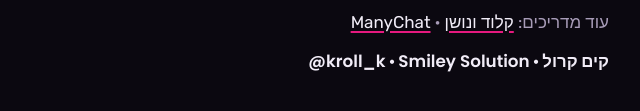
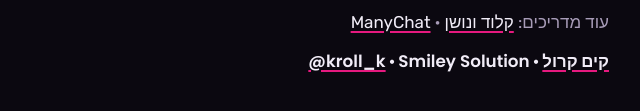
Before and after one commit to krollkim/NOTIONGUIDE, a plain HTML site: page higgsfield/index.html in a window 1280 px wide. Shown: the part 8252-8363 px from the top of the page, 331-971 px from the left. Drawn offline with Linux system fonts and the light colour scheme.

Commit message:
feat: link signature to Instagram in all guides

```diff
--- a/higgsfield/index.html
+++ b/higgsfield/index.html
@@ -303,7 +303,7 @@ footer p{margin:0 0 .6em}
   <footer>
     <p>רוצים שקלוד יקרא את ערכת המותג שלכם לפני שהוא מייצר? <a href="/notion/">המדריך לחיבור קלוד לנושן</a>.</p>
     <p>עוד מדריכים: <a href="/notion/">קלוד ונושן</a> · <a href="/manychat/">ManyChat</a></p>
-    <p class="sig">קים קרול · <span class="en">Smiley Solution</span> · <span class="en">@kroll_k</span></p>
+    <p class="sig"><a href="https://www.instagram.com/kroll_k/" target="_blank" rel="noopener" data-umami-event="instagram" data-umami-event-guide="higgsfield">קים קרול</a> · <span class="en">Smiley Solution</span> · <a class="en" href="https://www.instagram.com/kroll_k/" target="_blank" rel="noopener" data-umami-event="instagram" data-umami-event-guide="higgsfield">@kroll_k</a></p>
   </footer>
 </main>
 
```
Also changed, not shown: manychat/index.html (+1 -1 lines), notion/index.html (+1 -1 lines).
